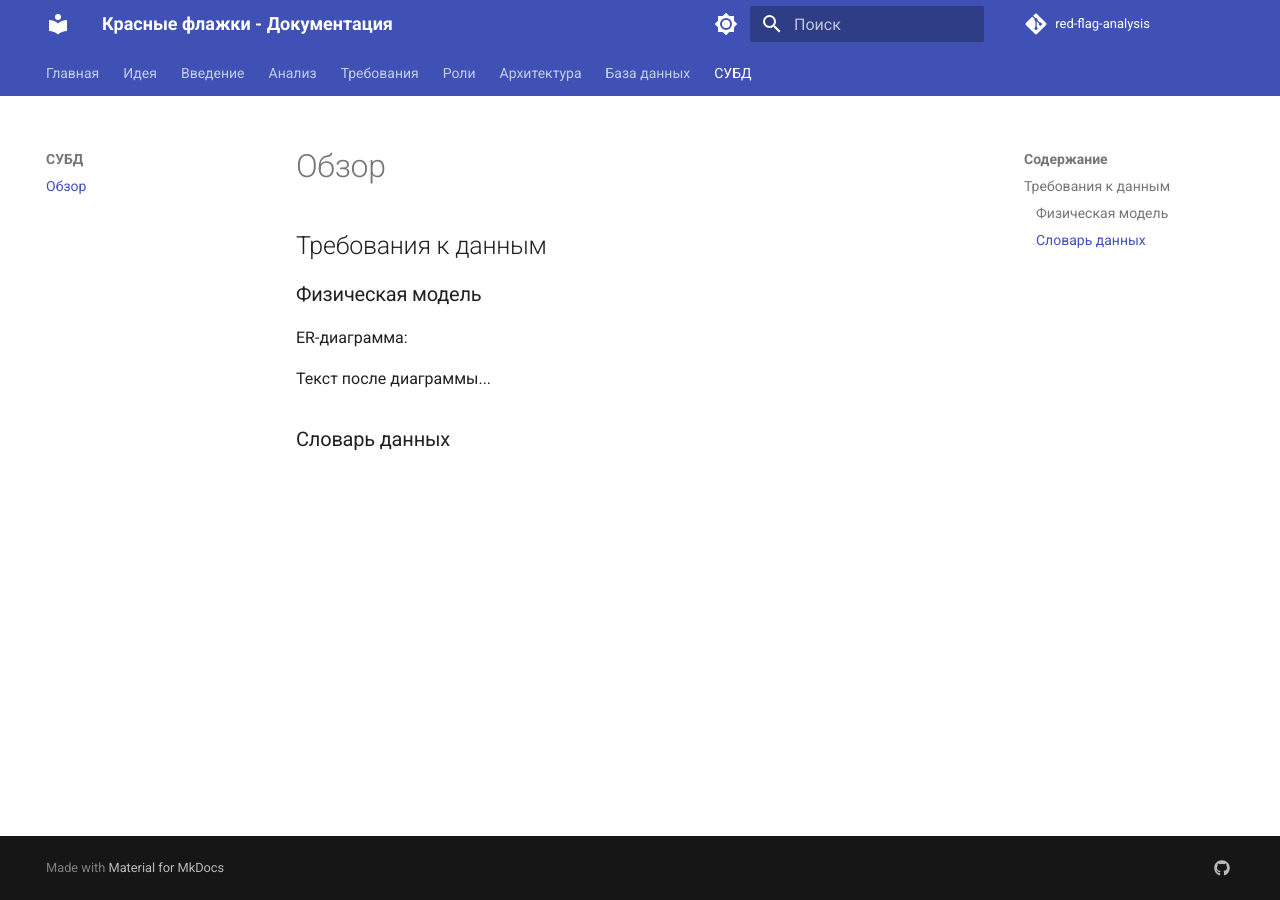
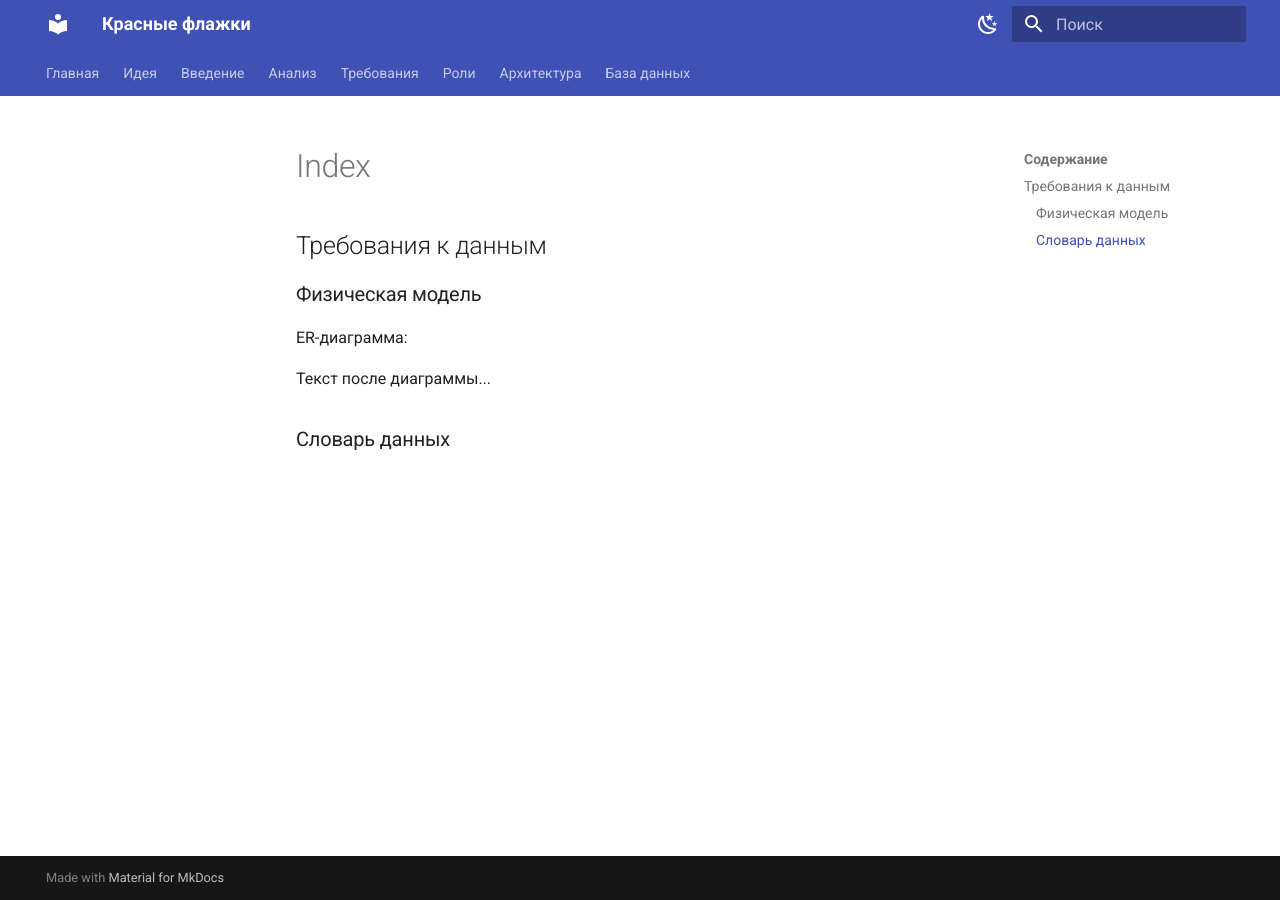
Before and after one commit to trofimovelijah/red-flag-analysis, an MkDocs documentation site: the page built from docs/dbms/README.md, in a window 1280 px wide. Built offline with MkDocs 1.6.1 and Material for MkDocs 9.7.7, drawn with Linux system fonts in a browser that asks for light colours; comment, search, counter and statistics services are not loaded.

Commit message:
fix: исправлена сборка MkDocs + GitHub Pages

```diff
--- a/mkdocs.yml
+++ b/mkdocs.yml
@@ -1,63 +1,30 @@
-site_name: Красные флажки - Документация
-site_description: Документация проекта анализа рисков в договорах
-site_author: trofimovelijah
-repo_url: https://github.com/trofimovelijah/red-flag-analysis
-repo_name: red-flag-analysis
+site_name: Красные флажки
+site_description: Анализ рисков в договорах
+site_url: https://trofimovelijah.github.io/red-flag-analysis
 
 theme:
   name: material
   language: ru
+  palette:
+    - scheme: default
+      primary: indigo
+      toggle:
+        icon: material/weather-night
+        name: Темная тема
+    - scheme: slate
+      primary: indigo
+      toggle:
+        icon: material/weather-sunny
+        name: Светлая тема
   features:
+    - content.code.copy
     - navigation.tabs
     - navigation.sections
-    - navigation.expand
+    - navigation.indexes
     - navigation.top
-    - search.suggest
-    - search.highlight
-    - content.code.copy
-  palette:
-    # Светлая тема
-    - media: "(prefers-color-scheme: light)"
-      scheme: default
-      primary: indigo
-      accent: indigo
-      toggle:
-        icon: material/brightness-7
-        name: Переключить на тёмную тему
-    # Тёмная тема
-    - media: "(prefers-color-scheme: dark)"
-      scheme: slate
-      primary: indigo
-      accent: indigo
-      toggle:
-        icon: material/brightness-4
-        name: Переключить на светлую тему
-
-plugins:
-  - search:
-      lang: ru
-  - plantuml:
-      puml_url: https://www.plantuml.com/plantuml/
-      num_workers: 8
-
-markdown_extensions:
-  - pymdownx.superfences:
-      custom_fences:
-        - name: mermaid
-          class: mermaid
-          format: !!python/name:pymdownx.superfences.fence_code_format
-  - pymdownx.tabbed:
-      alternate_style: true
-  - pymdownx.details
-  - admonition
-  - attr_list
-  - md_in_html
-  - tables
-  - toc:
-      permalink: true
 
 nav:
-  - Главная: README.md
+  - Главная: index.md
   - Идея: 01_Idea.md
   - Введение: 02_Introduction.md
   - Анализ: 03_Analysis.md
@@ -65,10 +32,15 @@
   - Роли: 05_Role.md
   - Архитектура: 06_Architecture.md
   - База данных: 07_Database.md
-  - СУБД:
-      - Обзор: dbms/README.md
 
-extra:
-  social:
-    - icon: fontawesome/brands/github
-      link: https://github.com/trofimovelijah/red-flag-analysis
+markdown_extensions:
+  - toc:
+      permalink: true
+  - tables
+  - attr_list
+  - pymdownx.details
+  - pymdownx.superfences
+  - admonition
+
+plugins:
+  - search
--- a/requirements.txt
+++ b/requirements.txt
@@ -1,4 +1,2 @@
-mkdocs>=1.5.3
-mkdocs-material>=9.5.3
-mkdocs-plantuml-plugin>=1.4.1
-Pillow>=10.1.0
+mkdocs==1.6.0
+mkdocs-material==9.5.4
```
Also changed, not shown: 1 other file.
